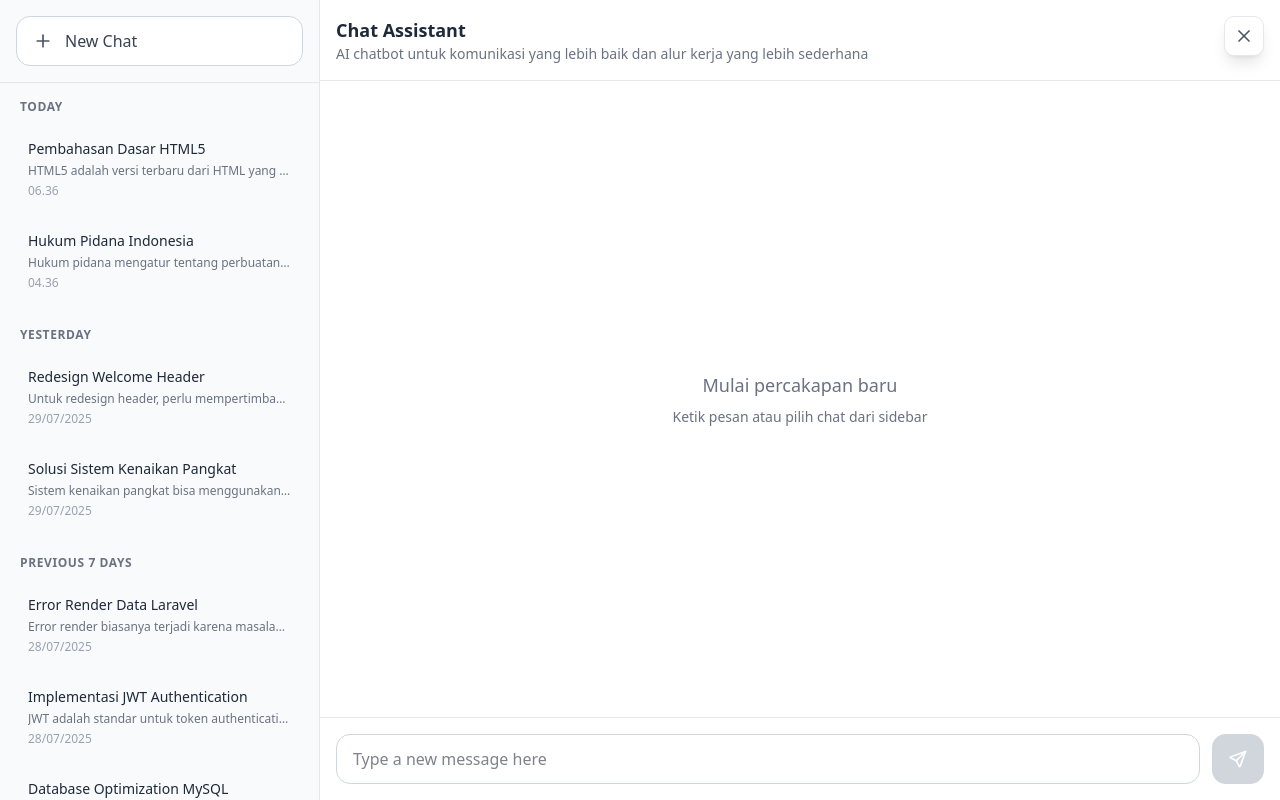
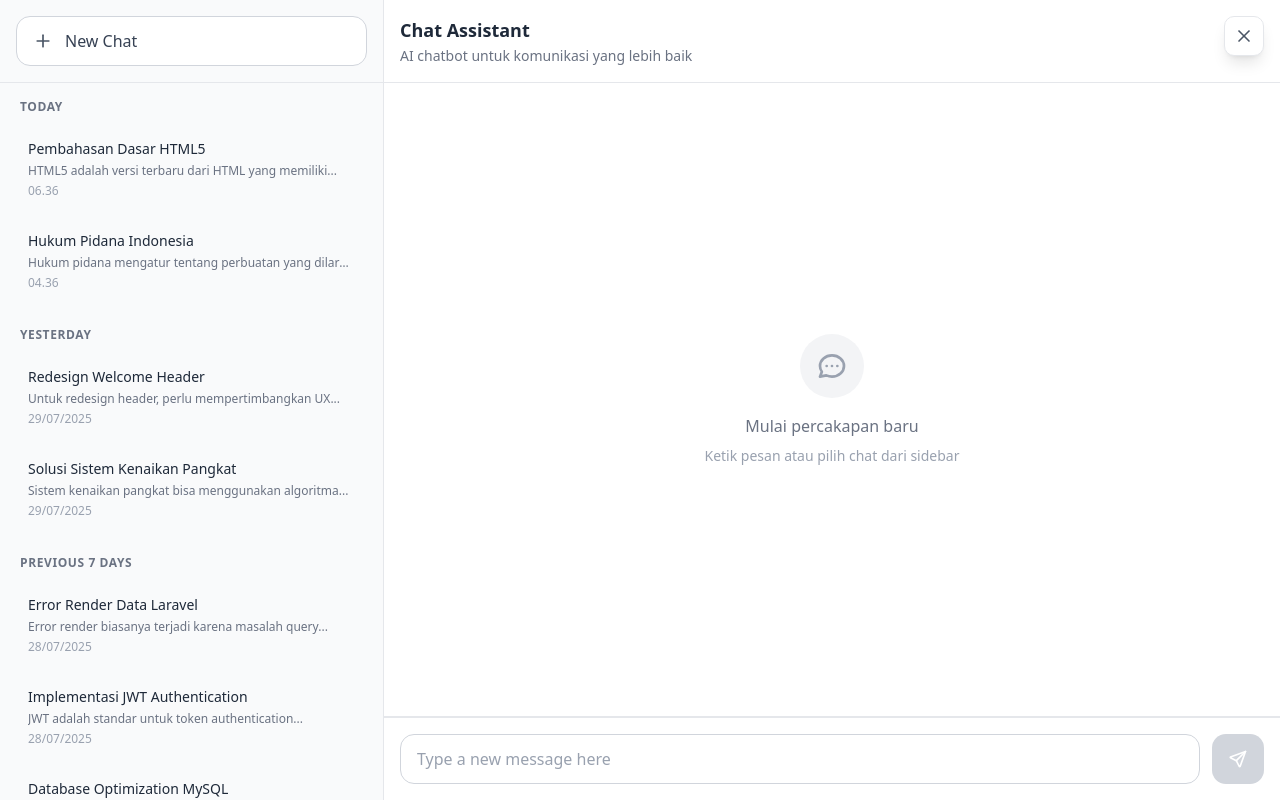
Before and after one commit to meinhere/crime-sight-fe, a Next.js app: page /chatbot in a window 1280 px wide. Shown: the top 800 px of the page. Built offline with nearby package versions, Linux system fonts and the light colour scheme.

Commit message:
fix(chatbot): memperbaiki resposivitas halaman

```diff
--- a/app/(public)/chatbot/page.tsx
+++ b/app/(public)/chatbot/page.tsx
@@ -11,41 +11,36 @@ export default function ChatbotPage() {
     const [activeChatId, setActiveChatId] = useState<string | null>(null)
     const [currentMessages, setCurrentMessages] = useState<ChatMessage[]>([])
     const [isLoading, setIsLoading] = useState(false)
+    const [isSidebarOpen, setIsSidebarOpen] = useState(false)
 
     // Override body scroll when component mounts
     useEffect(() => {
-        // Disable body scroll
         const originalBodyOverflow = document.body.style.overflow
         const originalHtmlOverflow = document.documentElement.style.overflow
 
         document.body.style.overflow = 'hidden'
         document.documentElement.style.overflow = 'hidden'
 
-        // Re-enable body scroll when component unmounts
         return () => {
             document.body.style.overflow = originalBodyOverflow
             document.documentElement.style.overflow = originalHtmlOverflow
         }
     }, [])
 
-    // Get current chat messages
-    const getCurrentMessages = useCallback(() => {
-        if (!activeChatId) return []
-        const chat = chatHistory.find(c => c.id === activeChatId)
-        return chat?.messages || []
-    }, [activeChatId, chatHistory])
-
     // Handle chat selection
     const handleChatSelect = (chatId: string) => {
         setActiveChatId(chatId)
         const chat = chatHistory.find(c => c.id === chatId)
         setCurrentMessages(chat?.messages || [])
+        // Close sidebar on mobile after selection
+        setIsSidebarOpen(false)
     }
 
     // Handle new chat
     const handleNewChat = () => {
         setActiveChatId(null)
         setCurrentMessages([])
+        setIsSidebarOpen(false)
     }
 
     // Handle send message
@@ -60,11 +55,9 @@ export default function ChatbotPage() {
             chatId: activeChatId || 'new'
         }
 
-        // Add user message
         setCurrentMessages(prev => [...prev, userMessage])
         setIsLoading(true)
 
-        // Simulate bot response
         setTimeout(() => {
             const botMessage: ChatMessage = {
                 id: `msg-${Date.now()}-bot`,
@@ -77,7 +70,6 @@ export default function ChatbotPage() {
             setCurrentMessages(prev => [...prev, botMessage])
             setIsLoading(false)
 
-            // Create new chat if needed
             if (!activeChatId) {
                 const newChatId = `chat-${Date.now()}`
                 const newChat: ChatHistory = {
@@ -91,7 +83,6 @@ export default function ChatbotPage() {
                 setChatHistory(prev => [newChat, ...prev])
                 setActiveChatId(newChatId)
             } else {
-                // Update existing chat
                 setChatHistory(prev => prev.map(chat =>
                     chat.id === activeChatId
                         ? {
@@ -106,7 +97,6 @@ export default function ChatbotPage() {
         }, 1000)
     }
 
-    // Simple bot response generator
     const generateBotResponse = (userMessage: string): string => {
         const responses = [
             'Terima kasih atas pertanyaan Anda. Berdasarkan hukum Indonesia...',
@@ -123,21 +113,28 @@ export default function ChatbotPage() {
 
     return (
         <div className="fixed inset-0 bg-gray-50 z-[9999] overflow-hidden">
-            {/* Exit Button */}
-            <ChatExitButton />
+            {/* Exit Button - Hide when sidebar is open on mobile */}
+            <ChatExitButton isHidden={isSidebarOpen} />
 
             {/* Chat Container */}
             <div className="flex h-full w-full">
+                {/* Sidebar */}
                 <ChatSidebar
                     chatHistory={chatHistory}
                     activeChatId={activeChatId}
                     onChatSelect={handleChatSelect}
                     onNewChat={handleNewChat}
+                    isOpen={isSidebarOpen}
+                    onClose={() => setIsSidebarOpen(false)}
                 />
+
+                {/* Chat Area */}
                 <ChatArea
                     messages={currentMessages}
                     onSendMessage={handleSendMessage}
                     isLoading={isLoading}
+                    isSidebarOpen={isSidebarOpen}
+                    onToggleSidebar={() => setIsSidebarOpen(!isSidebarOpen)}
                 />
             </div>
         </div>
--- a/components/chatbot/chat-area.tsx
+++ b/components/chatbot/chat-area.tsx
@@ -9,9 +9,17 @@ interface ChatAreaProps {
     messages: ChatMessage[]
     onSendMessage: (message: string) => void
     isLoading?: boolean
+    isSidebarOpen?: boolean
+    onToggleSidebar?: () => void
 }
 
-export function ChatArea({ messages, onSendMessage, isLoading }: ChatAreaProps) {
+export function ChatArea({
+    messages,
+    onSendMessage,
+    isLoading,
+    isSidebarOpen,
+    onToggleSidebar
+}: ChatAreaProps) {
     const messagesEndRef = useRef<HTMLDivElement>(null)
 
     const scrollToBottom = () => {
@@ -27,40 +35,60 @@ export function ChatArea({ messages, onSendMessage, isLoading }: ChatAreaProps)
     }, [messages])
 
     return (
-        <div className="flex-1 flex flex-col bg-white h-full">
-            {/* Header */}
-            <div className="border-b border-gray-200 p-4 bg-white flex-shrink-0">
-                <h2 className="text-lg font-semibold text-gray-800">Chat Assistant</h2>
-                <p className="text-sm text-gray-500">
-                    AI chatbot untuk komunikasi yang lebih baik dan alur kerja yang lebih sederhana
-                </p>
+        <div className="flex-1 flex flex-col bg-white h-full min-h-0">
+            {/* Header with Mobile Menu Button */}
+            <div className="border-b border-gray-200 p-3 sm:p-4 bg-white flex-shrink-0 flex items-center gap-3">
+                {/* Mobile Hamburger Button */}
+                <button
+                    onClick={onToggleSidebar}
+                    className="lg:hidden w-8 h-8 bg-gray-100 border border-gray-200 rounded-lg flex items-center justify-center hover:bg-gray-200 transition-colors flex-shrink-0"
+                >
+                    <svg className="w-4 h-4 text-gray-600" fill="none" stroke="currentColor" viewBox="0 0 24 24">
+                        <path strokeLinecap="round" strokeLinejoin="round" strokeWidth={2} d="M4 6h16M4 12h16M4 18h16" />
+                    </svg>
+                </button>
+
+                {/* Header Content */}
+                <div className="flex-1 min-w-0">
+                    <h2 className="text-sm sm:text-base lg:text-lg font-semibold text-gray-800 truncate">Chat Assistant</h2>
+                    <p className="text-xs sm:text-sm text-gray-500 mt-0.5 truncate">
+                        AI chatbot untuk komunikasi yang lebih baik
+                    </p>
+                </div>
             </div>
 
-            {/* Messages Area - Single scroll container */}
-            <div className="flex-1 flex flex-col overflow-hidden">
-                <div className="flex-1 overflow-y-auto p-4">
+            {/* Messages Area - Full height */}
+            <div className="flex-1 flex flex-col min-h-0">
+                <div className="flex-1 overflow-y-auto px-3 sm:px-4 py-2 sm:py-3">
                     {messages.length === 0 ? (
-                        <div className="flex items-center justify-center h-full">
-                            <div className="text-center text-gray-500">
-                                <p className="text-lg mb-2">Mulai percakapan baru</p>
-                                <p className="text-sm">Ketik pesan atau pilih chat dari sidebar</p>
+                        <div className="flex items-center justify-center h-full min-h-[50vh]">
+                            <div className="text-center text-gray-500 px-4 w-full max-w-sm">
+                                <div className="w-12 h-12 sm:w-16 sm:h-16 bg-gray-100 rounded-full flex items-center justify-center mx-auto mb-3 sm:mb-4">
+                                    <svg className="w-6 h-6 sm:w-8 sm:h-8 text-gray-400" fill="none" stroke="currentColor" viewBox="0 0 24 24">
+                                        <path strokeLinecap="round" strokeLinejoin="round" strokeWidth={2} d="M8 12h.01M12 12h.01M16 12h.01M21 12c0 4.418-4.03 8-9 8a9.863 9.863 0 01-4.255-.949L3 20l1.395-3.72C3.512 15.042 3 13.574 3 12c0-4.418 4.03-8 9-8s9 3.582 9 8z" />
+                                    </svg>
+                                </div>
+                                <p className="text-sm sm:text-base font-medium mb-1 sm:mb-2">Mulai percakapan baru</p>
+                                <p className="text-xs sm:text-sm text-gray-400">
+                                    Ketik pesan atau pilih chat dari sidebar
+                                </p>
                             </div>
                         </div>
                     ) : (
-                        <div className="space-y-4">
+                        <div className="space-y-3 sm:space-y-4 pb-4">
                             {messages.map((message) => (
                                 <ChatMessageComponent key={message.id} message={message} />
                             ))}
                             {isLoading && (
-                                <div className="flex gap-3">
-                                    <div className="w-8 h-8 rounded-full bg-gray-800 flex items-center justify-center">
-                                        <div className="w-6 h-6 bg-white rounded-full"></div>
+                                <div className="flex gap-2 sm:gap-3 items-start">
+                                    <div className="w-6 h-6 sm:w-8 sm:h-8 rounded-full bg-gray-800 flex items-center justify-center flex-shrink-0">
+                                        <div className="w-3 h-3 sm:w-4 sm:h-4 bg-white rounded-full"></div>
                                     </div>
-                                    <div className="bg-gray-100 border border-gray-200 rounded-2xl px-4 py-3">
+                                    <div className="bg-gray-100 border border-gray-200 rounded-2xl px-3 py-2 sm:px-4 sm:py-3">
                                         <div className="flex gap-1">
-                                            <div className="w-2 h-2 bg-gray-400 rounded-full animate-bounce"></div>
-                                            <div className="w-2 h-2 bg-gray-400 rounded-full animate-bounce" style={{ animationDelay: '0.1s' }}></div>
-                                            <div className="w-2 h-2 bg-gray-400 rounded-full animate-bounce" style={{ animationDelay: '0.2s' }}></div>
+                                            <div className="w-1.5 h-1.5 sm:w-2 sm:h-2 bg-gray-400 rounded-full animate-bounce"></div>
+                                            <div className="w-1.5 h-1.5 sm:w-2 sm:h-2 bg-gray-400 rounded-full animate-bounce" style={{ animationDelay: '0.1s' }}></div>
+                                            <div className="w-1.5 h-1.5 sm:w-2 sm:h-2 bg-gray-400 rounded-full animate-bounce" style={{ animationDelay: '0.2s' }}></div>
                                         </div>
                                     </div>
                                 </div>
@@ -70,8 +98,8 @@ export function ChatArea({ messages, onSendMessage, isLoading }: ChatAreaProps)
                     )}
                 </div>
 
-                {/* Input Area */}
-                <div className="flex-shrink-0">
+                {/* Input Area - Fixed at bottom */}
+                <div className="flex-shrink-0 border-t border-gray-200">
                     <ChatInput onSendMessage={onSendMessage} disabled={isLoading} />
                 </div>
             </div>
--- a/components/chatbot/chat-input.tsx
+++ b/components/chatbot/chat-input.tsx
@@ -27,8 +27,8 @@ export function ChatInput({ onSendMessage, disabled }: ChatInputProps) {
     }
 
     return (
-        <div className="border-t border-gray-200 p-4 bg-white">
-            <form onSubmit={handleSubmit} className="flex gap-3">
+        <div className="border-t border-gray-200 p-3 lg:p-4 bg-white">
+            <form onSubmit={handleSubmit} className="flex gap-2 lg:gap-3">
                 <div className="flex-1 relative">
                     <input
                         type="text"
@@ -37,15 +37,15 @@ export function ChatInput({ onSendMessage, disabled }: ChatInputProps) {
                         onKeyPress={handleKeyPress}
                         placeholder="Type a new message here"
                         disabled={disabled}
-                        className="w-full px-4 py-3 border border-gray-300 rounded-xl focus:outline-none focus:ring-2 focus:ring-gray-800 focus:border-transparent disabled:bg-gray-50 disabled:text-gray-500"
+                        className="w-full px-3 py-2.5 lg:px-4 lg:py-3 text-sm lg:text-base border border-gray-300 rounded-xl focus:outline-none focus:ring-2 focus:ring-gray-800 focus:border-transparent disabled:bg-gray-50 disabled:text-gray-500 placeholder:text-gray-400"
                     />
                 </div>
                 <button
                     type="submit"
                     disabled={!message.trim() || disabled}
-                    className="px-4 py-3 bg-gray-800 text-white rounded-xl hover:bg-gray-700 disabled:bg-gray-300 disabled:cursor-not-allowed transition-colors"
+                    className="px-3 py-2.5 lg:px-4 lg:py-3 bg-gray-800 text-white rounded-xl hover:bg-gray-700 disabled:bg-gray-300 disabled:cursor-not-allowed transition-colors flex-shrink-0"
                 >
-                    <IconSend className="w-5 h-5" />
+                    <IconSend className="w-4 h-4 lg:w-5 lg:h-5" />
                 </button>
             </form>
         </div>
--- a/components/chatbot/chat-sidebar.tsx
+++ b/components/chatbot/chat-sidebar.tsx
@@ -1,20 +1,24 @@
 'use client'
 
 import { ChatHistory } from '@/data/chat-data'
-import { IconPlus } from '@tabler/icons-react'
+import { IconPlus, IconX } from '@tabler/icons-react'
 
 interface ChatSidebarProps {
     chatHistory: ChatHistory[]
     activeChatId: string | null
     onChatSelect: (chatId: string) => void
     onNewChat: () => void
+    isOpen: boolean
+    onClose: () => void
 }
 
 export function ChatSidebar({
     chatHistory,
     activeChatId,
     onChatSelect,
-    onNewChat
+    onNewChat,
+    isOpen,
+    onClose
 }: ChatSidebarProps) {
 
     // Group chats by date
@@ -73,21 +77,53 @@ export function ChatSidebar({
     }
 
     return (
-        <div className="w-80 bg-gray-50 border-r border-gray-200 flex flex-col h-full flex-shrink-0">
-            {/* Header */}
-            <div className="p-4 border-b border-gray-200 flex-shrink-0">
+        <>
+            {/* Mobile Backdrop with Blur */}
+            {isOpen && (
+                <div
+                    className="fixed inset-0 backdrop-blur-sm bg-white/30 z-[9999] lg:hidden"
+                    onClick={onClose}
+                />
+            )}
+
+            {/* Sidebar */}
+            <div className={`
+                ${isOpen ? 'translate-x-0' : '-translate-x-full'}
+                lg:translate-x-0
+                fixed lg:relative
+                left-0 top-0
+                w-80 sm:w-96 lg:w-80 xl:w-96
+                h-full
+                bg-gray-50
+                border-r border-gray-200
+                flex flex-col
+                z-[10000] lg:z-auto
+                transition-transform duration-300 ease-in-out
+                flex-shrink-0
+            `}>
+                {/* Header with Close Button */}
+                <div className="p-4 lg:p-4 border-b border-gray-200 flex-shrink-0 relative">
+                    {/* Mobile Close Button - Positioned to not overlap */}
+                    <button
+                        onClick={onClose}
+                        className="lg:hidden absolute -top-2 -right-2 w-8 h-8 bg-white border border-gray-200 rounded-full shadow-md flex items-center justify-center hover:bg-gray-50 transition-colors z-20"
+                    >
+                        <IconX className="w-4 h-4 text-gray-600" />
+                    </button>
+
+                    {/* New Chat Button */}
                     <button
                         onClick={onNewChat}
-                    className="w-full flex items-center gap-3 px-4 py-3 bg-white border border-gray-300 rounded-xl hover:bg-gray-50 transition-colors"
+                        className="w-full flex items-center gap-3 px-3 py-2.5 lg:px-4 lg:py-3 bg-white border border-gray-300 rounded-xl hover:bg-gray-50 transition-colors"
                     >
-                    <IconPlus className="w-5 h-5 text-gray-600" />
-                    <span className="text-gray-700 font-medium">New Chat</span>
+                        <IconPlus className="w-4 h-4 lg:w-5 lg:h-5 text-gray-600" />
+                        <span className="text-sm lg:text-base text-gray-700 font-medium">New Chat</span>
                     </button>
                 </div>
 
-            {/* Chat History with Grouping - Single scroll */}
+                {/* Chat History */}
                 <div className="flex-1 overflow-y-auto">
-                <div className="p-4 space-y-6">
+                    <div className="p-3 lg:p-4 space-y-4 lg:space-y-6">
                         {Object.keys(groupedChats).length === 0 ? (
                             <div className="text-center py-8 text-gray-500">
                                 <p className="text-sm">Belum ada riwayat chat</p>
@@ -97,22 +133,22 @@ export function ChatSidebar({
                             Object.entries(groupedChats).map(([groupName, chats]) => (
                                 <div key={groupName}>
                                     {/* Group Header */}
-                                <h3 className="text-xs font-semibold text-gray-500 uppercase tracking-wider mb-3 px-1">
+                                    <h3 className="text-xs font-semibold text-gray-500 uppercase tracking-wider mb-2 lg:mb-3 px-1">
                                         {groupName}
                                     </h3>
 
                                     {/* Chats in Group */}
-                                <div className="space-y-2">
+                                    <div className="space-y-1.5 lg:space-y-2">
                                         {chats.map((chat) => (
                                             <button
                                                 key={chat.id}
                                                 onClick={() => onChatSelect(chat.id)}
-                                            className={`w-full text-left p-3 rounded-xl transition-colors ${activeChatId === chat.id
+                                                className={`w-full text-left p-2.5 lg:p-3 rounded-lg lg:rounded-xl transition-colors ${activeChatId === chat.id
                                                         ? 'bg-blue-50 border border-blue-200 shadow-sm'
                                                         : 'hover:bg-white hover:border hover:border-gray-200'
                                                     }`}
                                             >
-                                            <div className="font-medium text-gray-800 text-sm mb-1 truncate">
+                                                <div className="font-medium text-gray-800 text-xs lg:text-sm mb-1 truncate">
                                                     {chat.title}
                                                 </div>
                                                 <div className="text-xs text-gray-500 truncate">
@@ -130,5 +166,6 @@ export function ChatSidebar({
                     </div>
                 </div>
             </div>
+        </>
     )
 }
```
Also changed, not shown: components/chatbot/chat-exit-button.tsx (+8 -3 lines), components/chatbot/chat-message.tsx (+8 -8 lines), components/chatbot/chat-tooltip-menu.tsx (deleted, +0 -103 lines). Lines whose indentation alone changed are shown as unchanged.
